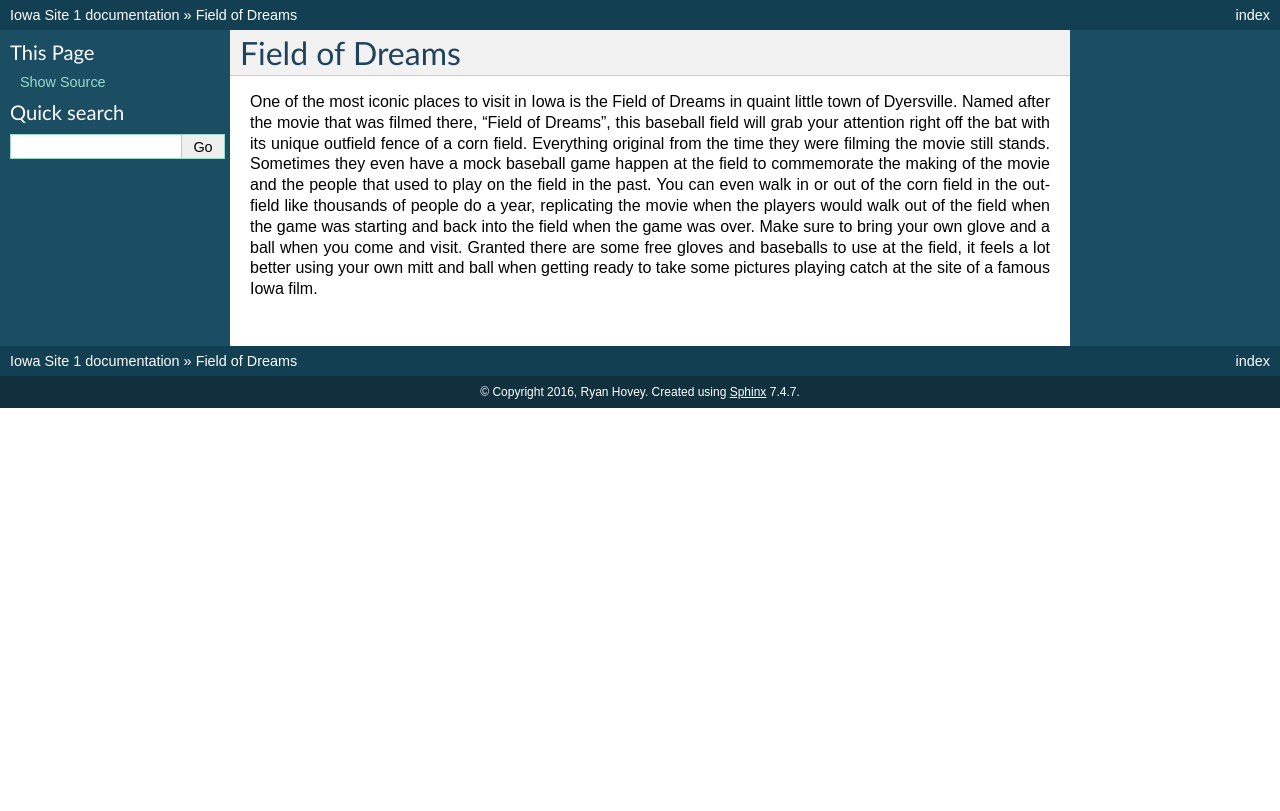
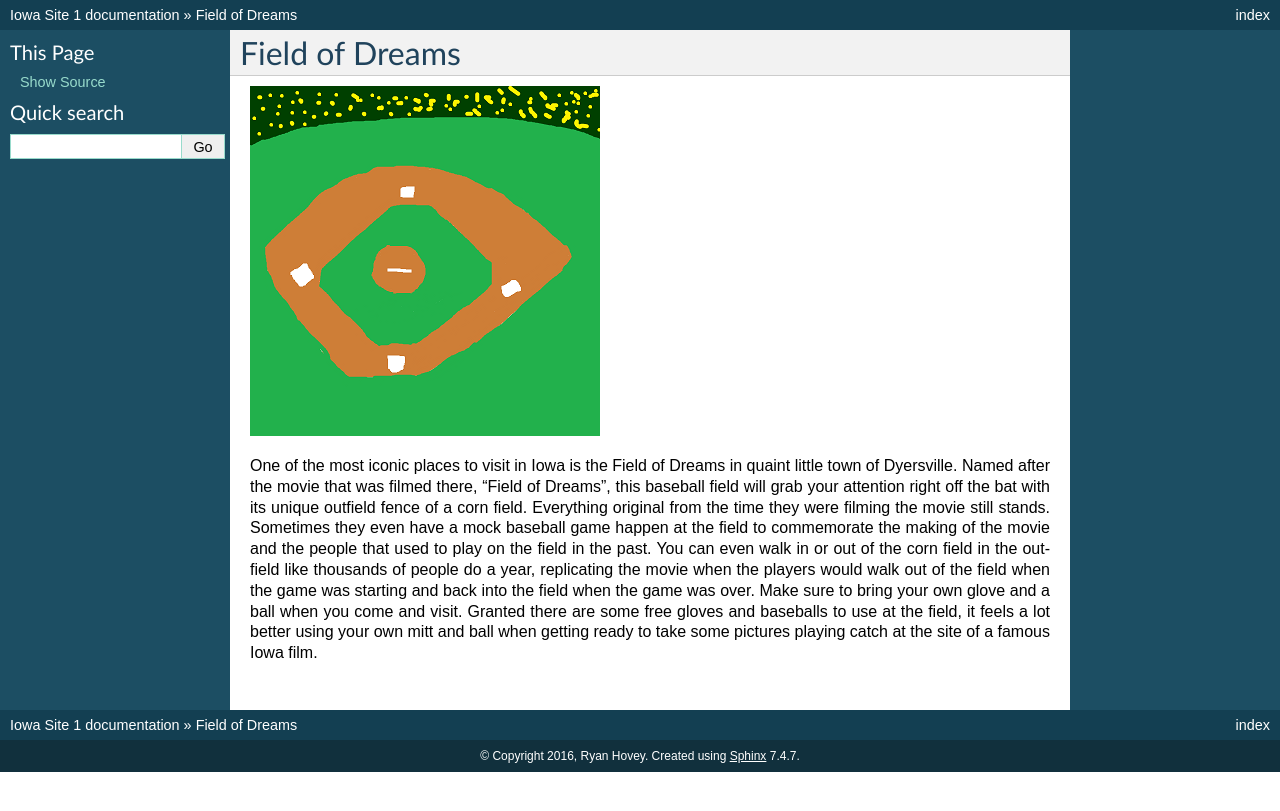
Before and after one commit to rhovey15/iowa_site, a Sphinx documentation site: the page built from source/fieldofdreams.rst, in a window 1280 px wide. Shown: the top 811 px of the page. Built offline with Sphinx 7.4.7, drawn with Linux system fonts in a browser that asks for light colours.

Commit message:
Testing out the image for my "Field of Dreams" page.

```diff
--- a/source/fieldofdreams.rst
+++ b/source/fieldofdreams.rst
@@ -1,5 +1,7 @@
 Field of Dreams
 ===============
+
+.. image:: Feild_of_Dreams.png
 
 One of the most iconic places to visit in Iowa is the Field of Dreams in quaint
 little town of Dyersville. Named after the movie that was filmed there,
```
